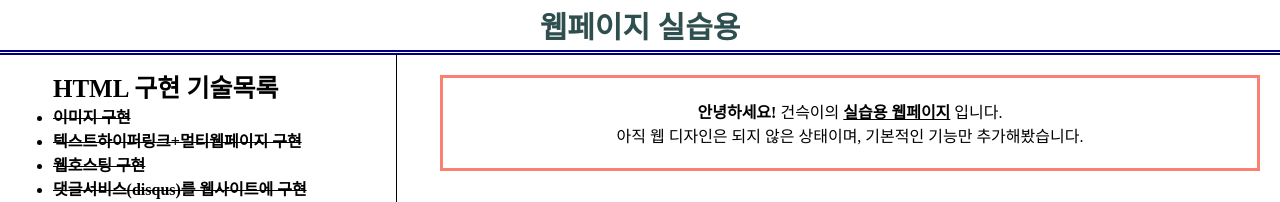
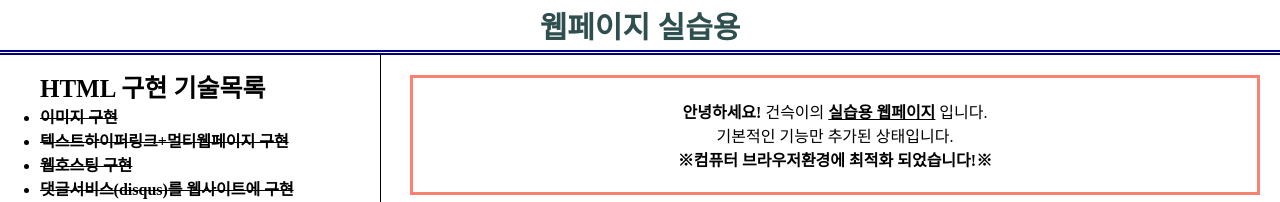
Before and after one commit to bakukun/web_practice, a plain HTML site: page index.html in a window 1280 px wide. Shown: the top 202 px of the page. Drawn offline with Linux system fonts and the light colour scheme; a script that the page names is missing.

Commit message:
separate style.css file

```diff
--- a/index.html
+++ b/index.html
@@ -3,47 +3,7 @@
   <head> <!-- 본문을 설명하는 정보 = head태그 -->
     <title>건슥이의 우당탕탕 웹실습</title> <!-- 탭이름 -->
     <meta charset="utf-8"><!-- utp-8 방식으로 저장되었다는것 명시 -->
-    <style>
-      body{
-        margin: 0;
-      }
-      div{
-        /*border: 2px solid yellowgreen;*/
-      }
-      h1 {
-        font-size:45px;
-        text-align: center;
-        vertical-align: middle;
-        font-size:30px;
-        border-bottom:5px double navy;
-        padding: 3px;
-        margin: 0;
-      }
-      #intro{
-        border: 3px solid salmon;
-        text-align: center;
-        margin:20px;
-        padding:5px;
-      }
-      .list{
-        border-right:1px solid black;
-        width: 370px;
-        padding: 13px;
-      }
-      .list_title{
-        font-size:25px;
-        text-align: left;
-        font-weight: bold;
-      }
-      #html_list{
-        margin: 0;
-      }
-      #grid{
-        display:grid;
-        grid-template-columns: 420px 1fr;
-      }
-    </style>
-
+    <link rel="stylesheet" href="style.css">
     <!-- Global site tag (gtag.js) - Google Analytics -->
     <script async src="https://www.googletagmanager.com/gtag/js?id=G-X99NLJGEWK"></script>
     <script>
@@ -82,7 +42,8 @@
 <div id= "article">
 <div id = "intro">
 <p style="text-align:center;"><strong>안녕하세요!</strong> 건슥이의 <strong><u>실습용 웹페이지</u></strong> 입니다.<br> <!-- p = 문단 명시 / strong = 밑줄 -->
-아직 웹 디자인은 되지 않은 상태이며, 기본적인 기능만 추가해봤습니다.<br>
+기본적인 기능만 추가된 상태입니다.<br>
+<strong>※컴퓨터 브라우저환경에 최적화 되었습니다!※</strong>
 </div>
 <br></p> <!-- u = 밑줄 / br 줄바꿈 -->
   <p style="text-align:center;font-size:20px;"><strong>건슥이의 멋진 제주도사진</strong></p>
@@ -101,8 +62,9 @@
 
   <br><br><p style="text-align:center;"><strong>혹시라도 그의 일상이 궁금하다면..? <del>구독부탁</del></strong> <br><br>
     <iframe width="560" height="315" src="https://www.youtube.com/embed/5CzKO4bHPwo" title="YouTube video player" frameborder="0" allow="accelerometer; autoplay; clipboard-write; encrypted-media; gyroscope; picture-in-picture" allowfullscreen></iframe></p>
-
-      <br><h3 style="text-align:center;">↓댓글기능 구현↓</h3><br>
+    <br>
+  </div>
+</div>
       <div id="disqus_thread"></div>
       <script>
           /**
@@ -122,7 +84,6 @@
           })();
       </script>
       <noscript>Please enable JavaScript to view the <a href="https://disqus.com/?ref_noscript">comments powered by Disqus.</a></noscript>
-    </div>
-  </div>
+
   </body>
 </html>
--- /dev/null
+++ b/style.css
@@ -0,0 +1,39 @@
+body{
+  margin: 0;
+}
+div{
+  /*border: 2px solid yellowgreen;*/
+}
+h1 {
+  font-size:45px;
+  text-align: center;
+  vertical-align: middle;
+  font-size:30px;
+  border-bottom:5px double navy;
+  padding: 3px;
+  margin: 0;
+}
+#intro{
+  border: 3px solid salmon;
+  text-align: center;
+  margin:20px;
+  padding:5px;
+}
+.list{
+  border-right:1px solid black;
+  width: 370px;
+  padding-right: 10px;
+  padding-top: 13px;
+}
+.list_title{
+  font-size:25px;
+  text-align: left;
+  font-weight: bold;
+}
+#html_list{
+  margin: 0;
+}
+#grid{
+  display:grid;
+  grid-template-columns: 390px 1fr;
+}
```
